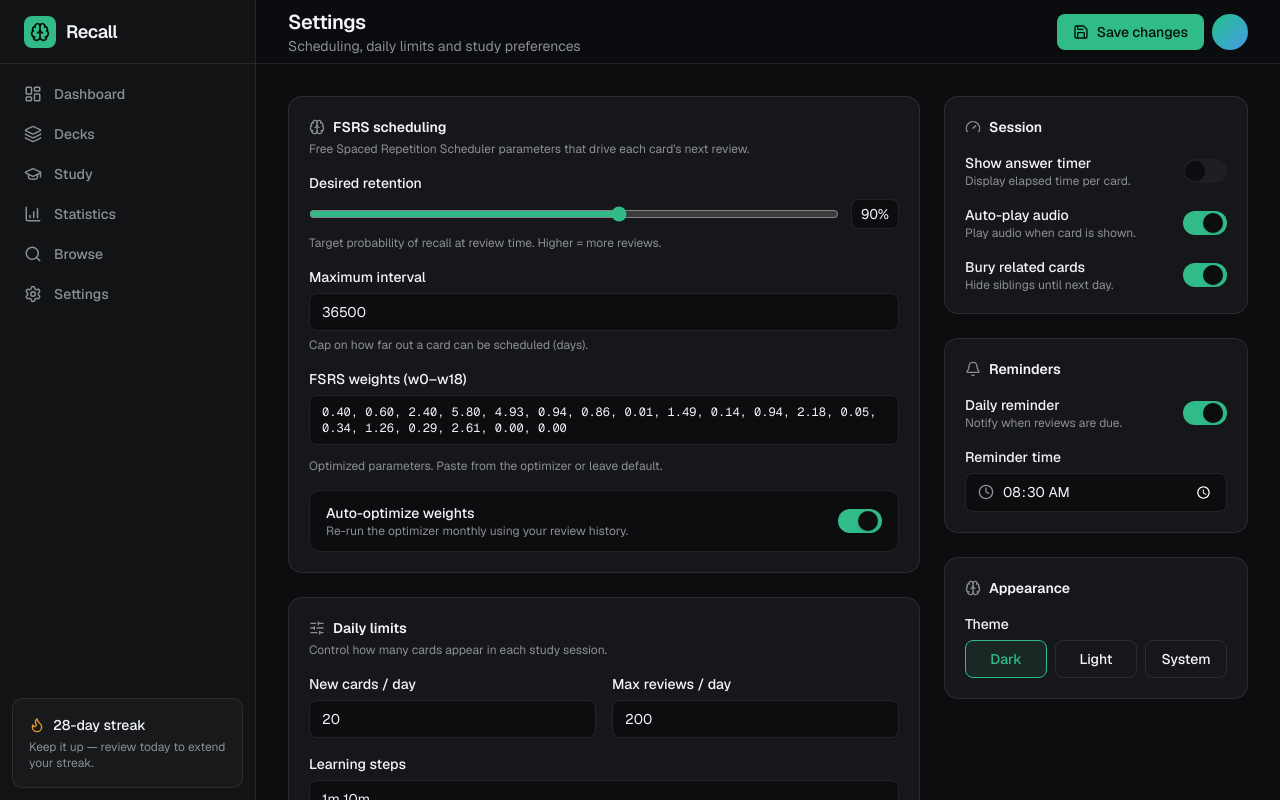
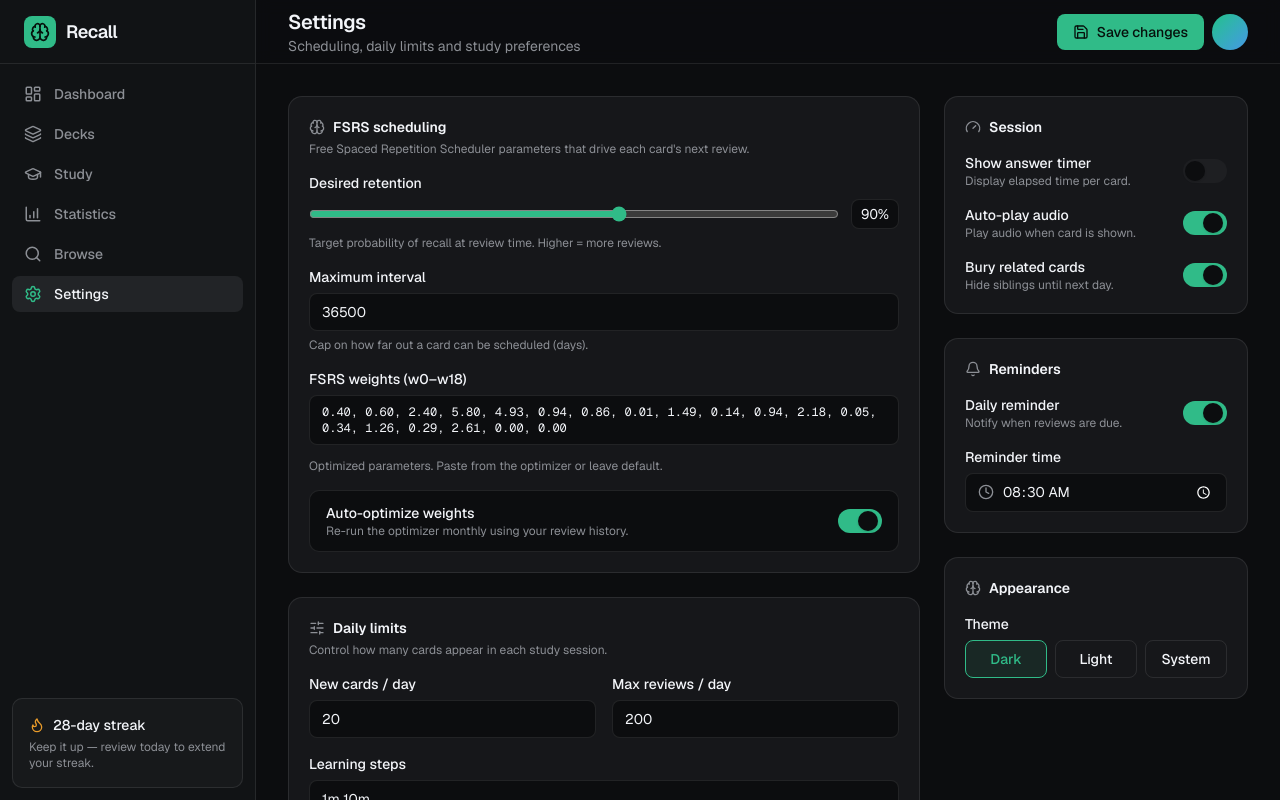
Before and after one commit to KaiNguyenCP/spaced-repetition, a Next.js app: page /settings in a window 1280 px wide. Built offline with nearby package versions, Linux system fonts and the light colour scheme.

Commit message:
update navbar

```diff
--- a/components/BrowserClient.tsx
+++ b/components/BrowserClient.tsx
@@ -10,7 +10,7 @@ export default function BrowseClient({
 }) {
   return (
     <AppShell
-      active="True"
+      active="Browse"
       title="Browse"
       subtitle={`${allCards.length} cards in preview · filter, search and edit`}
       action={
--- a/components/DashboardClient.tsx
+++ b/components/DashboardClient.tsx
@@ -19,7 +19,7 @@ export const DashboardClient = ({
 }: DashboardClientProps) => {
   return (
     <AppShell
-      active="True"
+      active="Dashboard"
       title="Dashboard"
       subtitle="Wednesday, June 17 · 73 cards due today"
     >
--- a/components/DeckDetailClient.tsx
+++ b/components/DeckDetailClient.tsx
@@ -6,7 +6,7 @@ import { MockDeck } from "@/lib";
 export const DeckDetailClient = ({ deck }: { deck: MockDeck }) => {
   return (
     <AppShell
-      active="True"
+      active="Decks"
       title={deck.title}
       subtitle={deck.description}
       action={
--- a/components/DeckPageClient.tsx
+++ b/components/DeckPageClient.tsx
@@ -6,7 +6,7 @@ import { DeckGrid, SearchAndFilters } from "./features/deck";
 export function DeckPageClient() {
   return (
     <AppShell
-      active="true"
+      active="Decks"
       title="Decks"
       subtitle={`${decks.length} decks · ${decks.reduce((a, d) => a + d.total, 0).toLocaleString()} cards total`}
       action={
--- a/components/SettingClient.tsx
+++ b/components/SettingClient.tsx
@@ -5,7 +5,7 @@ import { LeftColumn, RightColumn } from "./features/settings";
 export default function SettingClient() {
   return (
     <AppShell
-      active="True"
+      active="Settings"
       title="Settings"
       subtitle="Scheduling, daily limits and study preferences"
       action={
--- a/components/StatisticClient.tsx
+++ b/components/StatisticClient.tsx
@@ -18,7 +18,7 @@ export default function StatisticClient({
 }: StatisticClientProps) {
   return (
     <AppShell
-      active="True"
+      active="Statistics"
       title="Statistics"
       subtitle="Your learning performance over time"
       action={
--- a/components/layout/MobileNav.tsx
+++ b/components/layout/MobileNav.tsx
@@ -12,7 +12,7 @@ export const MobileNav = ({ nav, active }: NavProps) => {
             key={item.href}
             href={item.href}
             className={`whitespace-nowrap rounded-md px-3 py-1.5 text-sm font-medium ${
-              isActive ? "bg-accent text-foreground" : "text-muted-foreground"
+              isActive ? "bg-primary/15 text-primary" : "text-muted-foreground"
             }`}
           >
             <Icon className="size-5.5" aria-label={item.label} />
--- a/components/layout/Nav.tsx
+++ b/components/layout/Nav.tsx
@@ -1,6 +1,5 @@
 import Link from "next/link";
 import { NavProps } from "../types";
-
 
 export const Nav = ({ nav, active }: NavProps) => {
   return (
@@ -19,7 +18,7 @@ export const Nav = ({ nav, active }: NavProps) => {
                 : "text-muted-foreground hover:bg-sidebar-accent/50 hover:text-foreground"
             }`}
           >
-            <Icon className="size-4.5" />
+            <Icon className={`size-4.5 ${isActive ? "text-primary" : ""}`} />
             {item.label}
           </Link>
         );
```
